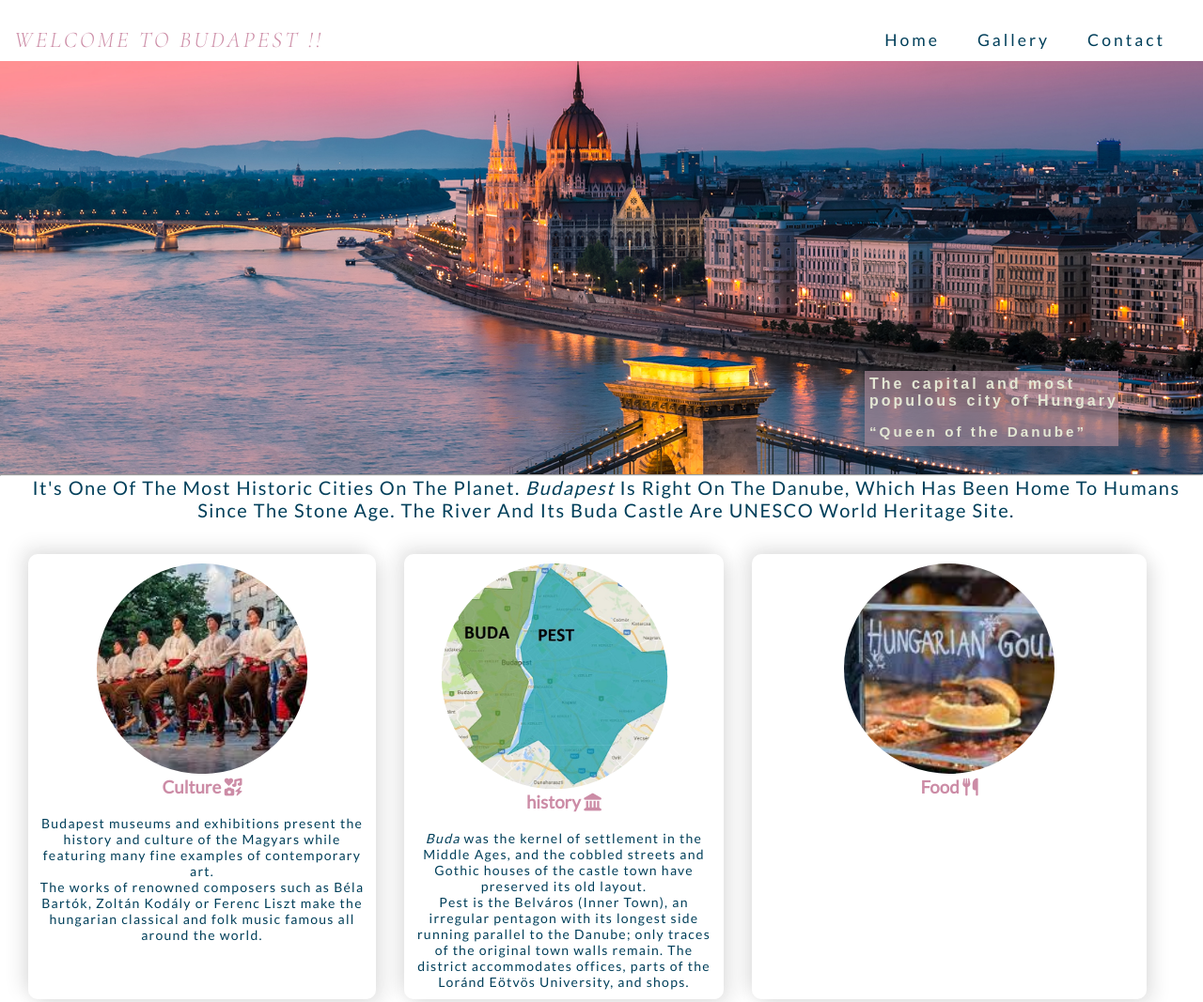
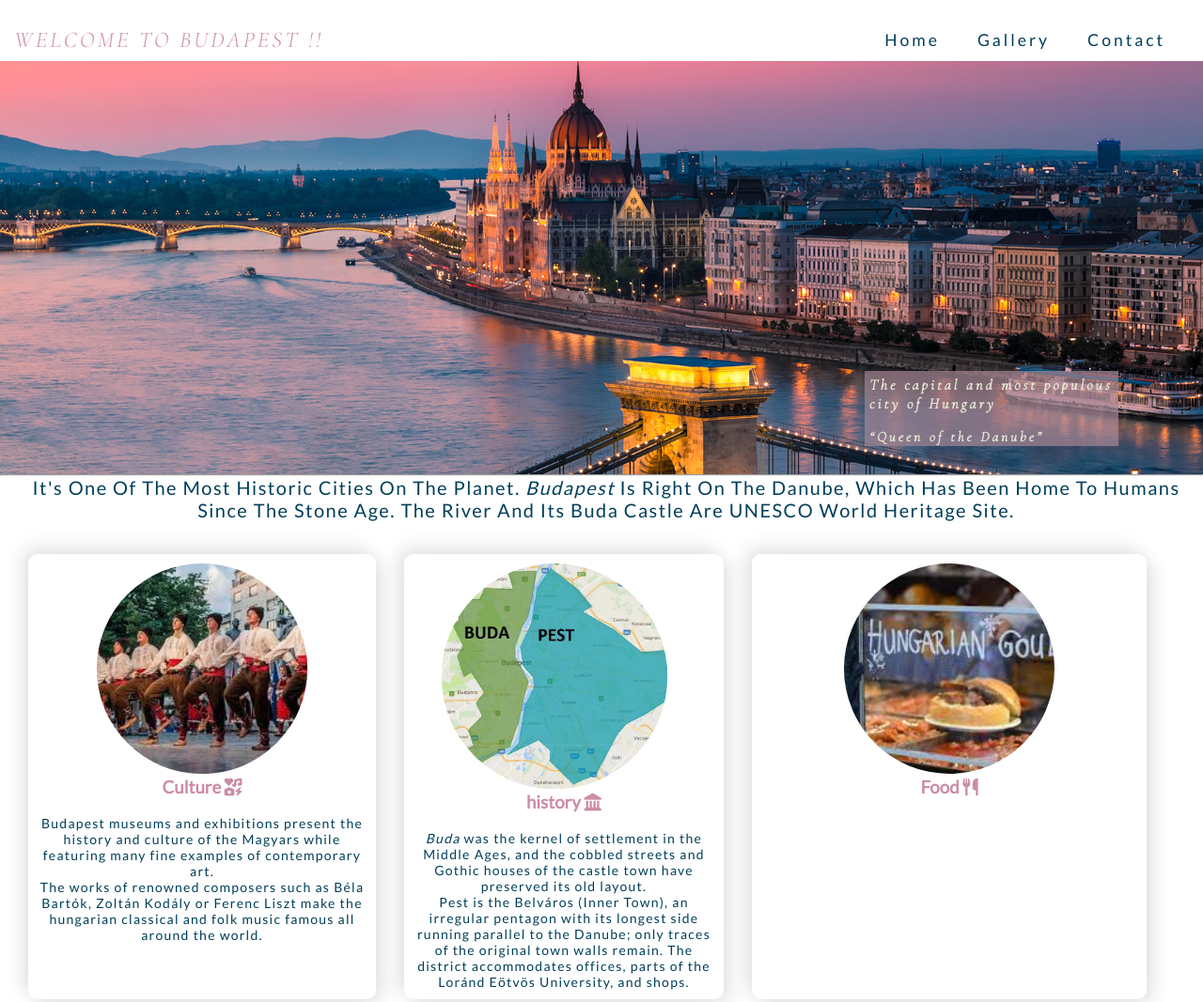
Before and after one commit to flaviasilvaa/Project1_Budapest, a plain HTML site: page index.html in a window 1280 px wide. Shown: the top 1067 px of the page at 94% size. Drawn offline with nearby package versions, Linux system fonts and the light colour scheme.

Commit message:
add new features

```diff
--- a/assets/css/style.css
+++ b/assets/css/style.css
@@ -97,7 +97,7 @@ h1 {
 /*The text inside the image*/
 #cover-text {
     font-size: 13px;
-    font-family: Oswald, sans-serif;
+    font-family: 'Cormorant Garamond', serif;
     letter-spacing: 3px;
 
     width: 270px;
```
